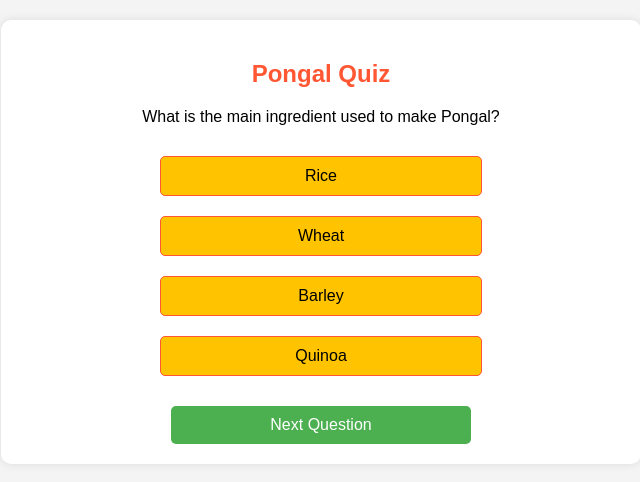
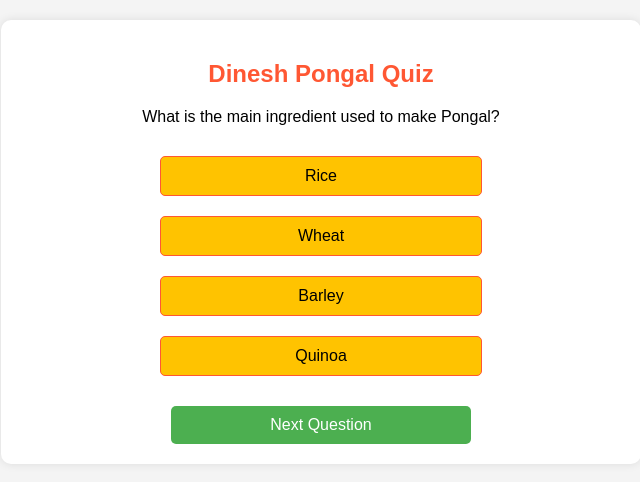
Before and after one commit to Dinesh4013j/Quiz_application, a plain HTML site: page index.html in a window 1280 px wide. Shown: the whole page, without its empty margins (319-959 px from the left). Drawn offline with Linux system fonts and the light colour scheme.

Commit message:
Update index.html

```diff
--- a/index.html
+++ b/index.html
@@ -89,7 +89,7 @@
 </head>
 <body>
     <div id="quiz-container">
-        <h2>Pongal Quiz</h2>
+        <h2>Dinesh Pongal Quiz</h2>
         <div id="question-container" class="question"></div>
         <div id="options-container" class="options"></div>
         <button id="next-btn">Next Question</button>
```
